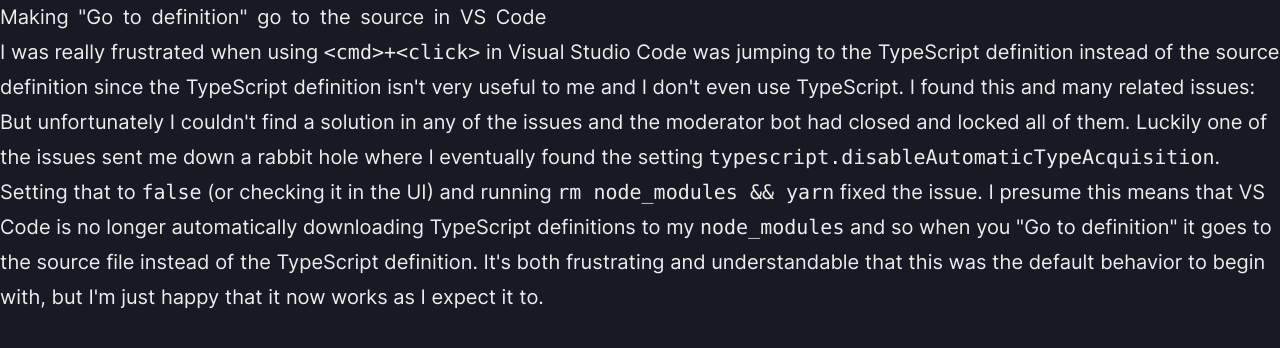
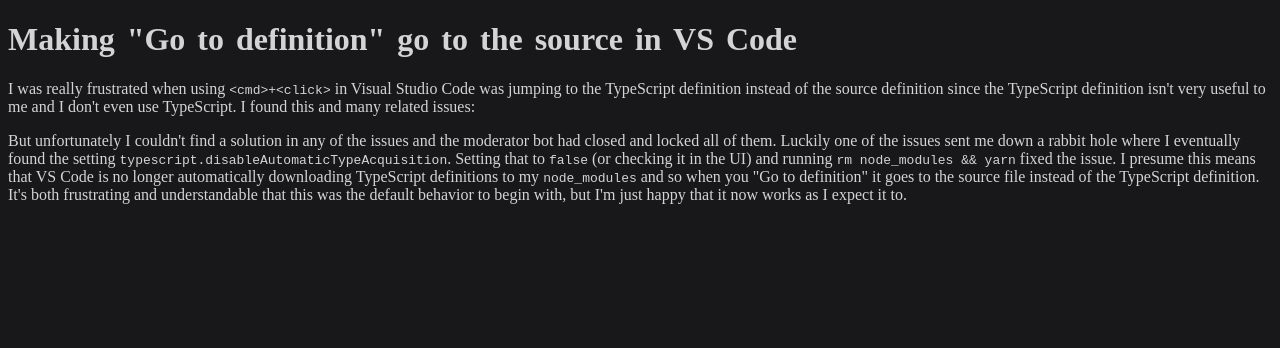
Before and after one commit to ianwalter/ianwalter, a Next.js app: page /posts/2020-06-03~jump-to-source-definition-instead-of-typescript-definition-in-vs-code in a window 1280 px wide. Shown: the top 348 px of the page. Built offline with nearby package versions, Linux system fonts and the light colour scheme.

Commit message:
Working on replacing chakra-ui

```diff
--- a/components/CodeCaption.js
+++ b/components/CodeCaption.js
@@ -1,8 +1,8 @@
-import { Box } from '@chakra-ui/react'
+import { StyledDiv } from '@generates/swag'
 
 export default function CodeCaption ({ children, ...props }) {
   return (
-    <Box
+    <StyledDiv
       mt={-5}
       mb={5}
       color="gray.400"
@@ -11,6 +11,6 @@
       {...props}
     >
       {children}
-    </Box>
+    </StyledDiv>
   )
 }
--- a/components/Footer.js
+++ b/components/Footer.js
@@ -1,9 +1,15 @@
-import { Box } from '@chakra-ui/react'
+import { StyledDiv } from '@generates/swag'
 
 export default function Footer () {
   return (
-    <Box mt={32} mb={12} color="gray.400" fontSize="sm" textAlign="center">
+    <StyledDiv
+      mt={32}
+      mb={12}
+      color="gray.400"
+      fontSize="sm"
+      textAlign="center"
+    >
       Copyright © 2020 Ian Walter
-    </Box>
+    </StyledDiv>
   )
 }
--- a/components/Header.js
+++ b/components/Header.js
@@ -1,39 +1,40 @@
-import { Flex, Heading, Box } from '@chakra-ui/react'
+// import { Flex, Heading, Box } from '@chakra-ui/react'
 import NextLink from 'next/link'
 import { GrGithub, GrTwitter } from 'react-icons/gr'
+import { StyledDiv } from '@generates/swag'
 
 export default function Header () {
   return (
-    <Flex alignItems="center">
+    <div alignItems="center">
 
       <NextLink href="/">
         <a>
-          <Heading as="h1" fontSize="2xl" color="green.200">
+          <h1 fontSize="2xl" color="green.200">
             Ian Walter
-          </Heading>
+          </h1>
         </a>
       </NextLink>
 
-      <Flex ml="auto" color="gray.400">
+      <div ml="auto" color="gray.400">
 
-        <Box>
+        <StyledDiv>
           <NextLink href="https://github.com/ianwalter">
             <a aria-label="GitHub">
               <GrGithub />
             </a>
           </NextLink>
-        </Box>
+        </StyledDiv>
 
-        <Box ml={6}>
+        <StyledDiv ml={6}>
           <NextLink href="https://twitter.com/IanWalter">
             <a aria-label="Twitter">
               <GrTwitter />
             </a>
           </NextLink>
-        </Box>
+        </StyledDiv>
 
-      </Flex>
+      </div>
 
-    </Flex>
+    </div>
   )
 }
--- a/components/LatestPosts.js
+++ b/components/LatestPosts.js
@@ -1,26 +1,27 @@
 import NextLink from 'next/link'
-import { Box, Heading, UnorderedList, ListItem, Link } from '@chakra-ui/react'
+// import { Box, Heading, UnorderedList, ListItem, Link } from '@chakra-ui/react'
+import { StyledDiv, StyledLink } from '@generates/swag'
 
 export default function LatestPosts (props) {
   return (
-    <Box mt={12}>
+    <StyledDiv mt={12}>
 
-      <Heading as="h2" size="lg">
+      <h2 as="h2" size="lg">
         My latest posts 💬
-      </Heading>
+      </h2>
 
-      <UnorderedList mt={6} color="gray.400">
+      <ul mt={6} color="gray.400">
         {props.posts && props.posts.map(post => (
-          <ListItem key={post.url}>
+          <li key={post.url}>
             <NextLink href={post.url} passHref>
-              <Link color="blue.200" fontWeight="medium">
+              <StyledLink color="blue.200" fontWeight="medium">
                 {post.title}
-              </Link>
+              </StyledLink>
             </NextLink>
-          </ListItem>
+          </li>
         ))}
-      </UnorderedList>
+      </ul>
 
-    </Box>
+    </StyledDiv>
   )
 }
--- a/components/Layout.js
+++ b/components/Layout.js
@@ -1,19 +1,20 @@
-import { Box } from '@chakra-ui/react'
+// import { Box } from '@chakra-ui/react'
+import { StyledDiv } from '@generates/swag'
 import Header from './Header.js'
 import Footer from './Footer.js'
 
 export default function Layout (props) {
   return (
-    <Box maxWidth="4xl" mx="auto" px={[6, 6, 6, 6, 0]} pt={12}>
+    <StyledDiv maxWidth="4xl" mx="auto" px={[6, 6, 6, 6, 0]} pt={12}>
 
       <Header />
 
-      <Box as="main" mt={12}>
+      <StyledDiv as="main" mt={12}>
         {props.children}
-      </Box>
+      </StyledDiv>
 
       <Footer />
 
-    </Box>
+    </StyledDiv>
   )
 }
--- a/lib/theme.js
+++ /dev/null
@@ -1,32 +0,0 @@
-import { extendTheme } from '@chakra-ui/react'
-
-const font = `
-  "Inter var",
-  "Helvetica Neue Light",
-  "Helvetica Neue",
-  Helvetica,
-  Arial,
-  "Lucida Grande",
-  sans-serif
-`
-
-const theme = {
-  config: {
-    initialColorMode: 'dark'
-  },
-  styles: {
-    global: {
-      body: {
-        backgroundColor: 'gray.900',
-        fontSize: '1.25rem',
-        lineHeight: '1.75'
-      }
-    }
-  },
-  fonts: {
-    body: font,
-    heading: font
-  }
-}
-
-export default extendTheme(theme)
--- a/pages/_app.js
+++ b/pages/_app.js
@@ -1,17 +1,21 @@
 import '../styles.css'
 import Head from 'next/head'
 import { MDXProvider } from '@mdx-js/react'
-import {
-  ChakraProvider,
-  Heading,
-  Box,
-  Link,
-  Code,
-  UnorderedList
-} from '@chakra-ui/react'
-import theme from '../lib/theme.js'
+import { globalCss } from '@stitches/react'
+import Router from 'next/router'
+import nprogress from 'nprogress'
+import { StyledDiv, StyledLink } from '@generates/swag'
 import Layout from '../components/Layout.js'
 import CodeCaption from '../components/CodeCaption.js'
+
+const globalStyles = globalCss({
+  body: { backgroundColor: '#18181B', color: '#D4D4D4' }
+})
+
+nprogress.configure({ showSpinner: false })
+Router.events.on('routeChangeStart', () => nprogress.start())
+Router.events.on('routeChangeComplete', () => nprogress.done())
+Router.events.on('routeChangeError', () => nprogress.done())
 
 const components = {
   wrapper: function Wrapper ({ children, ...props }) {
@@ -32,19 +36,19 @@
     )
   },
   h1: function H1 (props) {
-    return <Heading as="h1" my={6} {...props} />
+    return <StyledDiv as="h1" my={6} {...props} />
   },
   h2: function H2 (props) {
-    return <Heading as="h2" size="lg" my={6} {...props} />
+    return <StyledDiv as="h2" size="lg" my={6} {...props} />
   },
   h3: function H3 (props) {
-    return <Heading as="h3" size="md" my={6} {...props} />
+    return <StyledDiv as="h3" size="md" my={6} {...props} />
   },
   p: function P (props) {
-    return <Box as="p" my={6} {...props} />
+    return <StyledDiv as="p" my={6} {...props} />
   },
   a: function A (props) {
-    return <Link
+    return <StyledLink
       color="blue.200"
       fontWeight="medium"
       isExternal={props.href.indexOf('http') === 0}
@@ -52,11 +56,12 @@
     />
   },
   ul: function Ul (props) {
-    return <UnorderedList {...props} />
+    return <StyledDiv as="ul" {...props} />
   },
   inlineCode: function InlineCode (props) {
     return (
-      <Code
+      <StyledDiv
+        as="code"
         colorScheme="purple"
         fontSize="md"
         borderRadius={3}
@@ -69,11 +74,11 @@
 }
 
 export default function App ({ Component, pageProps }) {
+  globalStyles()
+
   return (
-    <ChakraProvider theme={theme}>
-      <MDXProvider components={components}>
-        <Component {...pageProps} />
-      </MDXProvider>
-    </ChakraProvider>
+    <MDXProvider components={components}>
+      <Component {...pageProps} />
+    </MDXProvider>
   )
 }
```
Also changed, not shown: package.json (+3 -4 lines), 1 other file (tests, documents, lock files or other folders).
